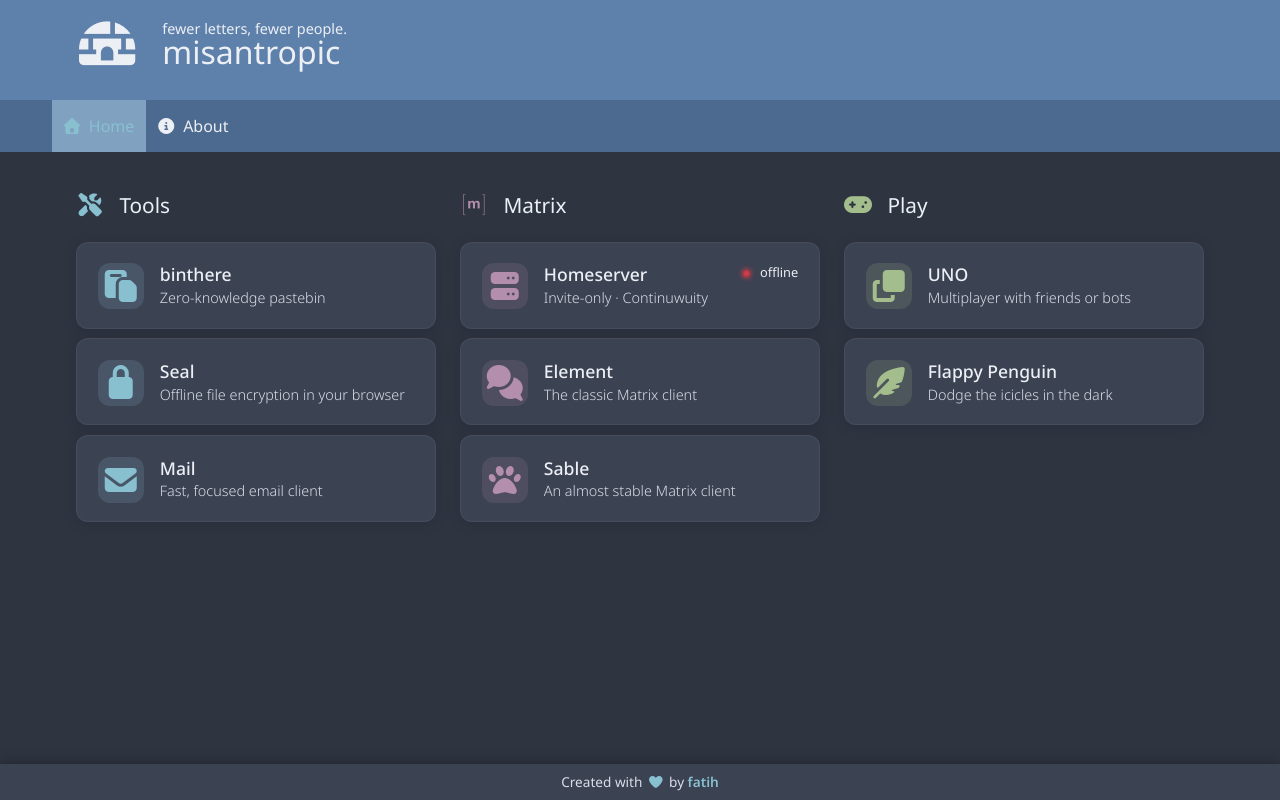
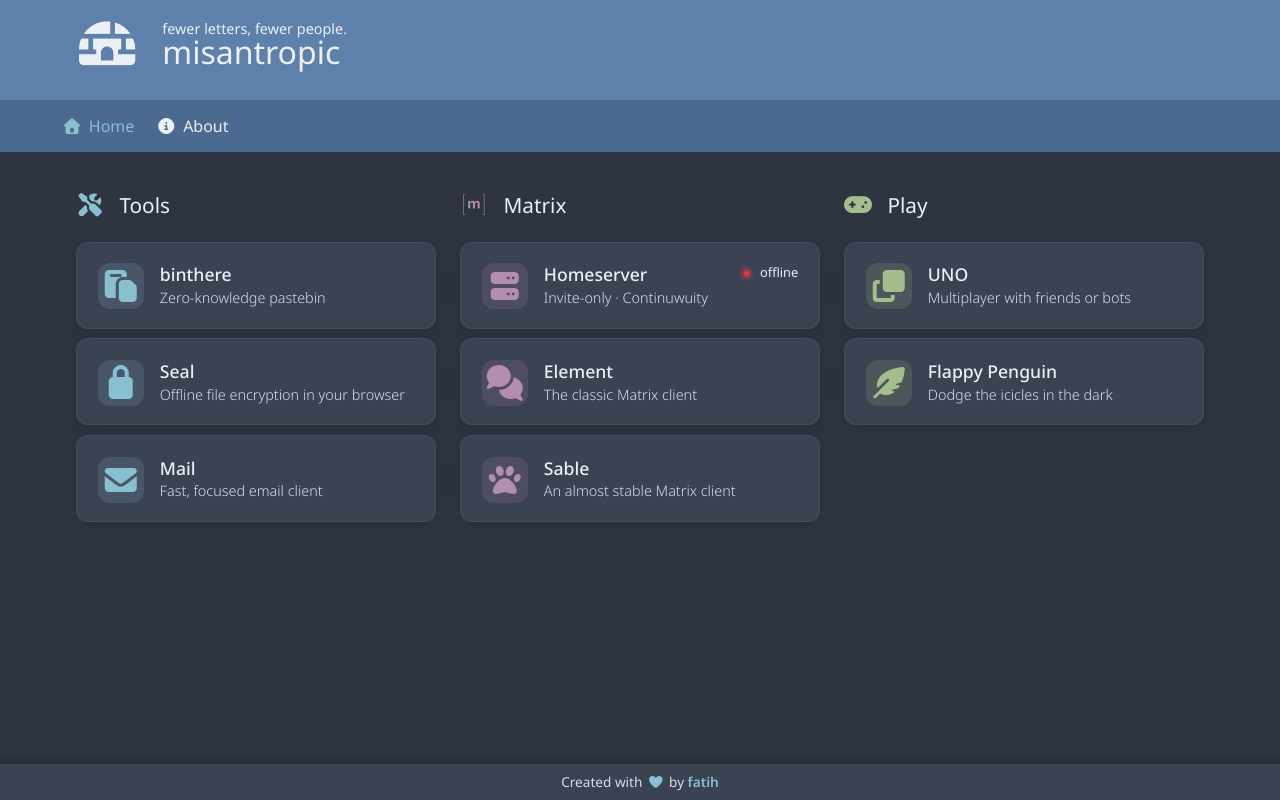
Before and after one commit to fthertm/misantropic, a plain HTML site: page public/index.html in a window 1280 px wide. Both pictures are taken after a click on the link "Home". Drawn offline with Linux system fonts and the light colour scheme; no server answers.

Commit message:
Enhance navbar item styles for focus and hover
Add hover and focus styles for navbar items

```diff
--- a/public/assets/custom.css
+++ b/public/assets/custom.css
@@ -1,6 +1,14 @@
 /* navbar */
 body #app #bighead .navbar-end { display: none !important; }
 body #app #bighead .navbar-start { margin-right: auto; }
+body #app #bighead .navbar-item:focus,
+body #app #bighead .navbar-item:focus-within {
+  background-color: transparent !important;
+}
+
+body #app #bighead .navbar-item:hover {
+  background-color: rgba(255, 255, 255, 0.08) !important;
+}
 
 /* header logo spacing */
 body #app #bighead .logo { margin-right: 0.75rem; }
```
